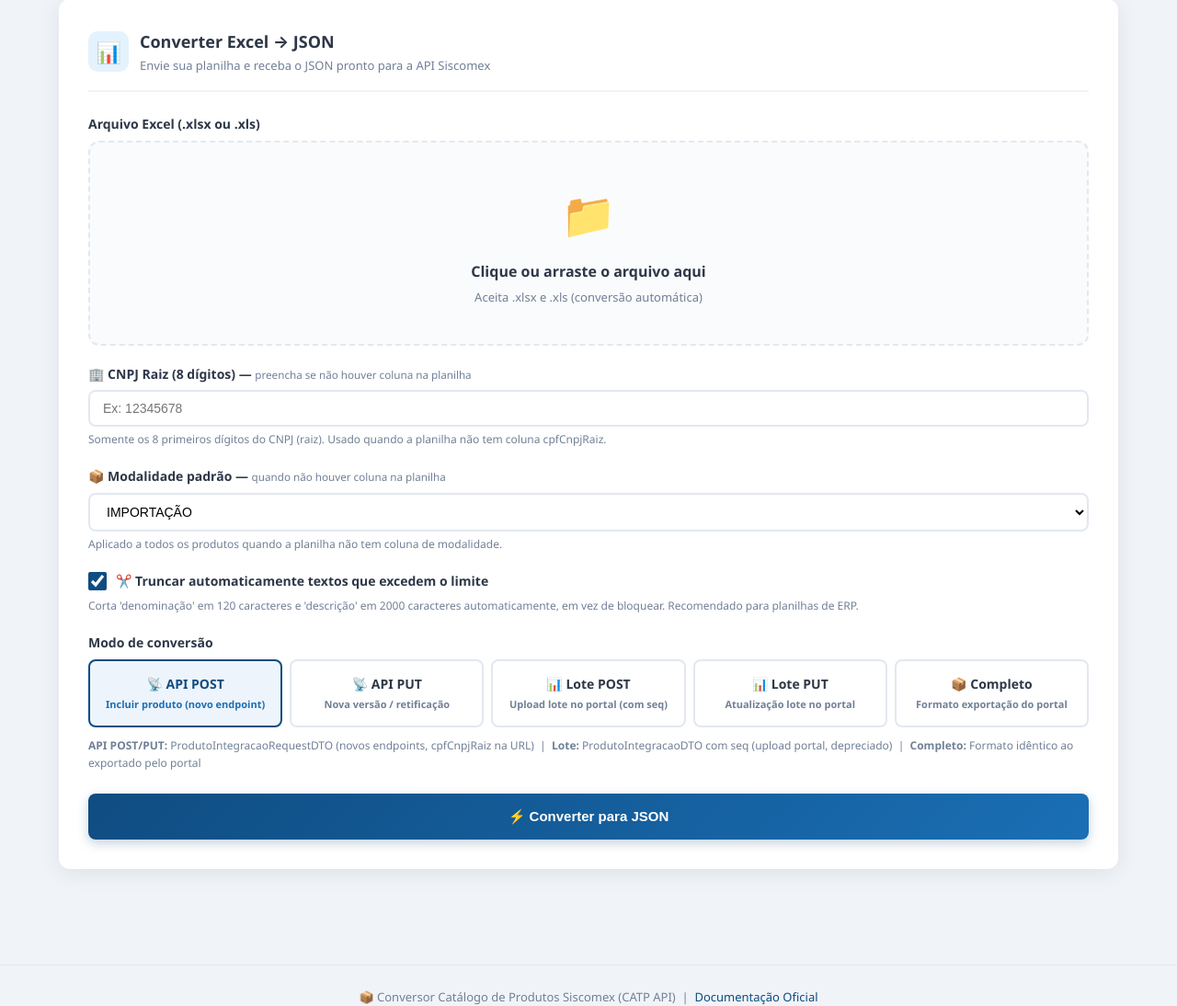
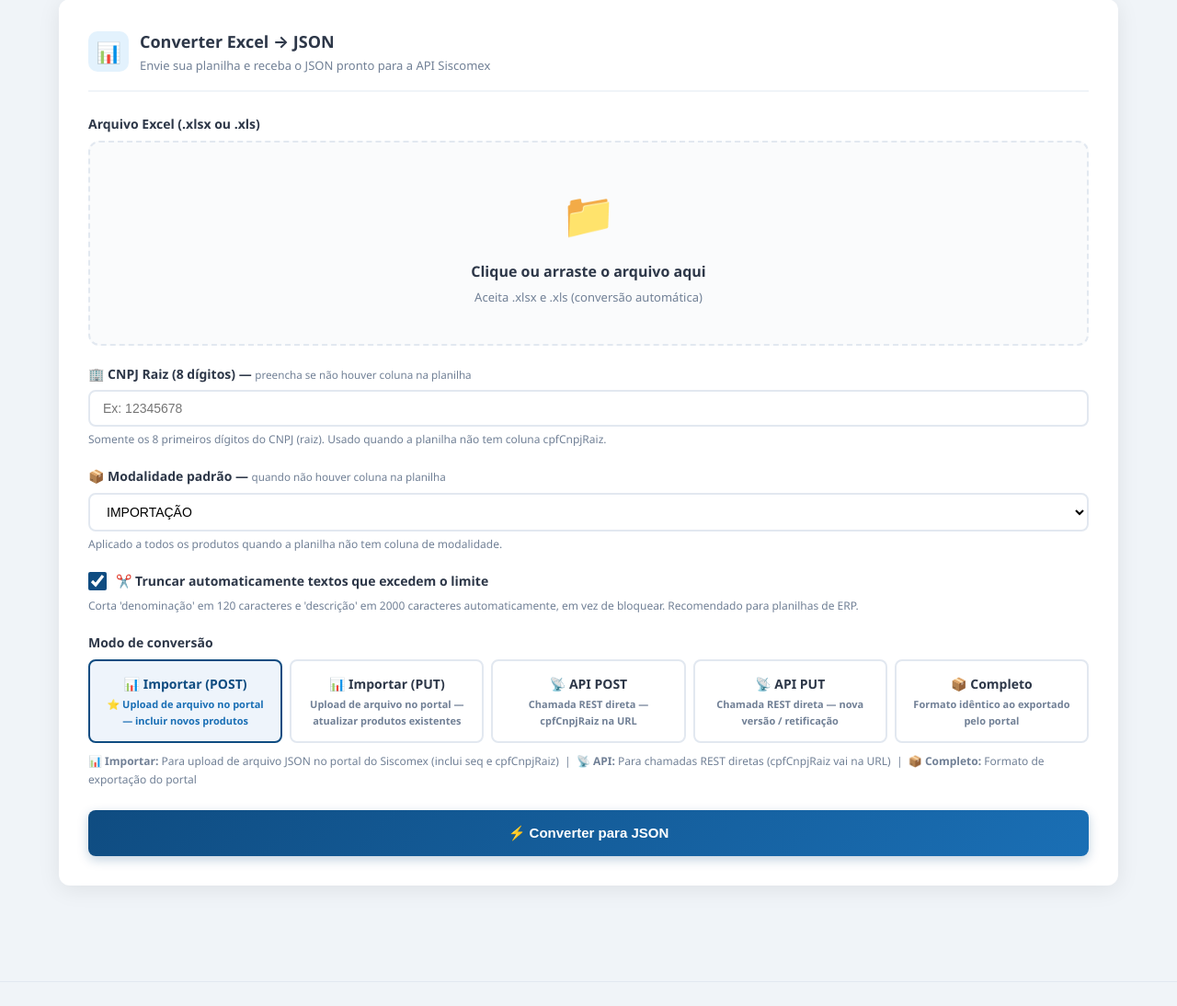
Before and after one commit to RogueXHK/supreme-waddle, a Flask app: page / in a window 1280 px wide. Shown: the part 357-1451 px from the top of the page at 92% size. Run offline with Flask 3, Linux system fonts and the light colour scheme.

Commit message:
fix: default modo POST Lote para upload portal - resolve documento invalido e seq nao informado

```diff
--- a/web/app.py
+++ b/web/app.py
@@ -114,7 +114,7 @@ def converter():
             return jsonify({'sucesso': False, 'erro': 'O formato antigo .xls não é suportado. Abra o arquivo no Excel e salve como .xlsx (Pasta de Trabalho do Excel).'}), 400
         return jsonify({'sucesso': False, 'erro': 'Formato inválido. Envie um arquivo .xlsx'}), 400
 
-    modo = request.form.get('modo', 'api_post')
+    modo = request.form.get('modo', 'post')
     if modo not in ['post', 'put', 'api_post', 'api_put', 'completo']:
         return jsonify({'sucesso': False, 'erro': 'Modo inválido.'}), 400
 
--- a/web/templates/index.html
+++ b/web/templates/index.html
@@ -807,45 +807,45 @@
                     <label>Modo de conversão</label>
                     <div class="modo-options">
                         <div class="modo-option">
-                            <input type="radio" name="modo" id="modo-api-post" value="api_post" checked>
+                            <input type="radio" name="modo" id="modo-post" value="post" checked>
+                            <label for="modo-post">
+                                <span class="modo-title">📊 Importar (POST)</span>
+                                <span class="modo-desc">⭐ Upload de arquivo no portal — incluir novos produtos</span>
+                            </label>
+                        </div>
+                        <div class="modo-option">
+                            <input type="radio" name="modo" id="modo-put" value="put">
+                            <label for="modo-put">
+                                <span class="modo-title">📊 Importar (PUT)</span>
+                                <span class="modo-desc">Upload de arquivo no portal — atualizar produtos existentes</span>
+                            </label>
+                        </div>
+                        <div class="modo-option">
+                            <input type="radio" name="modo" id="modo-api-post" value="api_post">
                             <label for="modo-api-post">
                                 <span class="modo-title">📡 API POST</span>
-                                <span class="modo-desc">Incluir produto (novo endpoint)</span>
+                                <span class="modo-desc">Chamada REST direta — cpfCnpjRaiz na URL</span>
                             </label>
                         </div>
                         <div class="modo-option">
                             <input type="radio" name="modo" id="modo-api-put" value="api_put">
                             <label for="modo-api-put">
                                 <span class="modo-title">📡 API PUT</span>
-                                <span class="modo-desc">Nova versão / retificação</span>
-                            </label>
-                        </div>
-                        <div class="modo-option">
-                            <input type="radio" name="modo" id="modo-post" value="post">
-                            <label for="modo-post">
-                                <span class="modo-title">📊 Lote POST</span>
-                                <span class="modo-desc">Upload lote no portal (com seq)</span>
-                            </label>
-                        </div>
-                        <div class="modo-option">
-                            <input type="radio" name="modo" id="modo-put" value="put">
-                            <label for="modo-put">
-                                <span class="modo-title">📊 Lote PUT</span>
-                                <span class="modo-desc">Atualização lote no portal</span>
+                                <span class="modo-desc">Chamada REST direta — nova versão / retificação</span>
                             </label>
                         </div>
                         <div class="modo-option">
                             <input type="radio" name="modo" id="modo-completo" value="completo">
                             <label for="modo-completo">
                                 <span class="modo-title">📦 Completo</span>
-                                <span class="modo-desc">Formato exportação do portal</span>
+                                <span class="modo-desc">Formato idêntico ao exportado pelo portal</span>
                             </label>
                         </div>
                     </div>
                     <p class="hint">
-                        <strong>API POST/PUT:</strong> ProdutoIntegracaoRequestDTO (novos endpoints, cpfCnpjRaiz na URL) &nbsp;|&nbsp;
-                        <strong>Lote:</strong> ProdutoIntegracaoDTO com seq (upload portal, depreciado) &nbsp;|&nbsp;
-                        <strong>Completo:</strong> Formato idêntico ao exportado pelo portal
+                        <strong>📊 Importar:</strong> Para upload de arquivo JSON no portal do Siscomex (inclui seq e cpfCnpjRaiz) &nbsp;|&nbsp;
+                        <strong>📡 API:</strong> Para chamadas REST diretas (cpfCnpjRaiz vai na URL) &nbsp;|&nbsp;
+                        <strong>📦 Completo:</strong> Formato de exportação do portal
                     </p>
                 </div>
 
```
